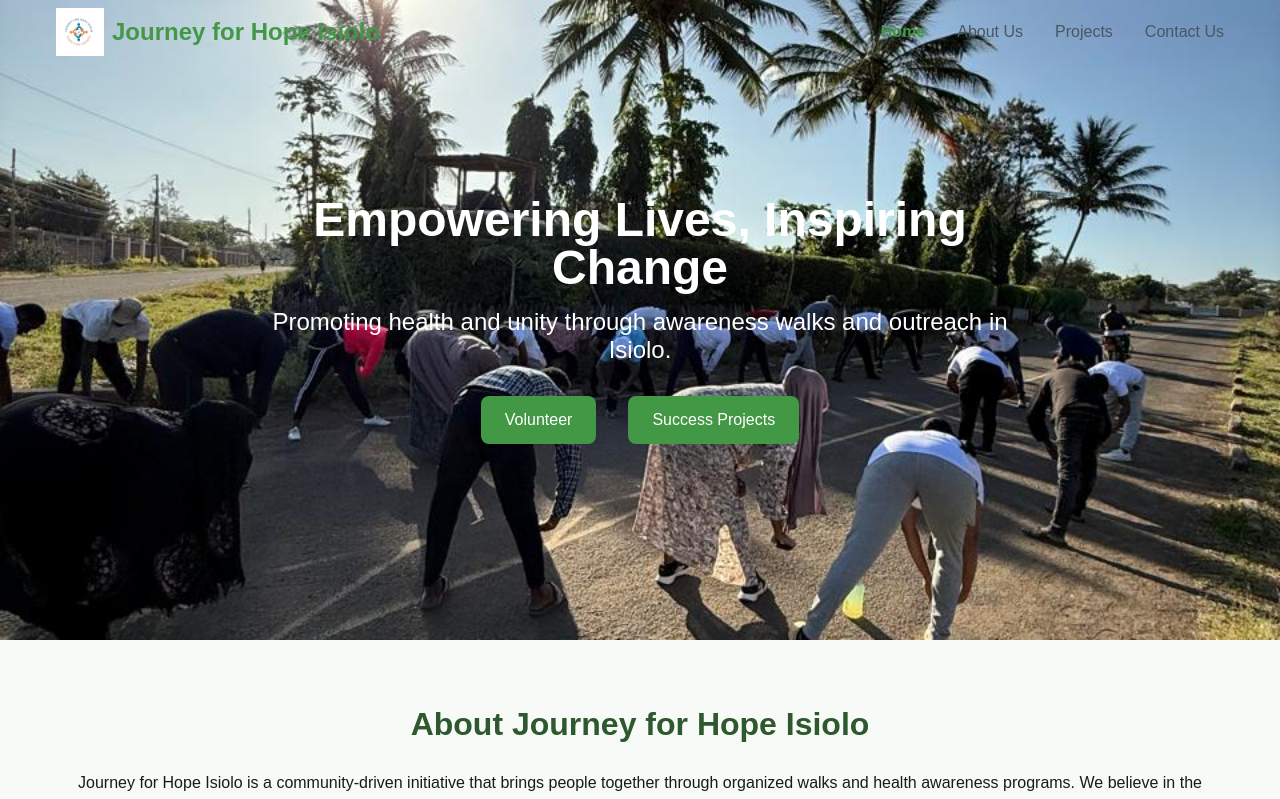
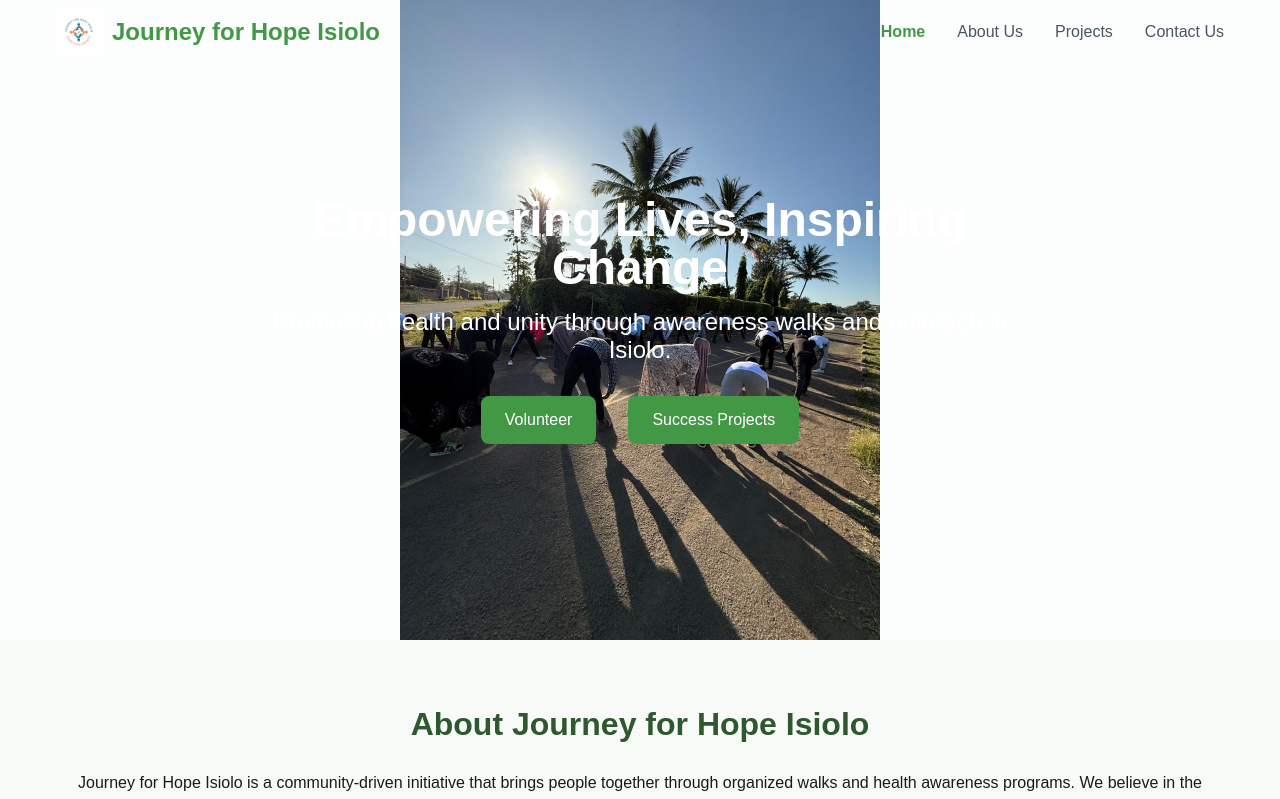
Before and after one commit to Wariowaqo/jfhisiolo, a React (Vite) app: page / in a window 1280 px wide. Shown: the top 799 px of the page. Built offline with nearby package versions, Linux system fonts and the light colour scheme.

Commit message:
background

```diff
--- a/src/pages/HomePage.tsx
+++ b/src/pages/HomePage.tsx
@@ -32,7 +32,8 @@ const HomePage: React.FC = () => {
         className="hero-section h-screen relative flex items-center justify-center"
         style={{
           backgroundImage: `url('/lovable-uploads/e744e3b8-6930-4922-923d-98edc5825a96.png')`,
-          backgroundSize: 'cover',
+          backgroundSize: 'contain',
+          backgroundRepeat: 'no-repeat',
           backgroundPosition: 'center'
         }}
       >
```
